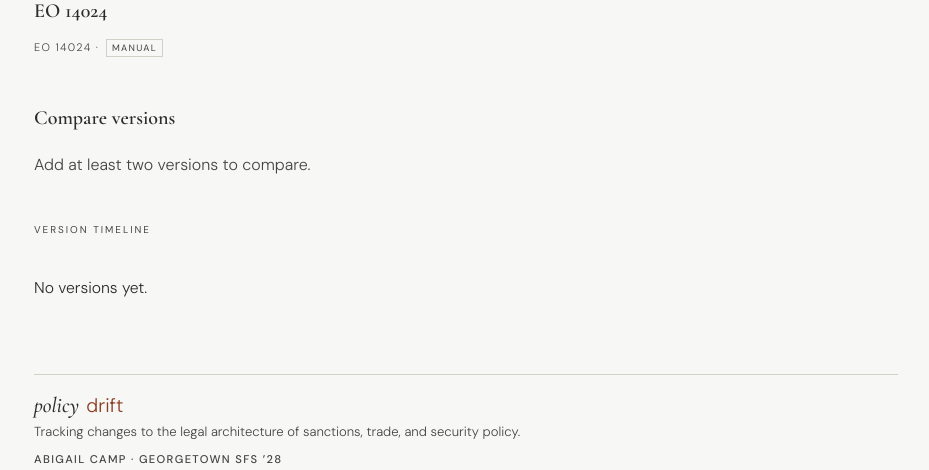
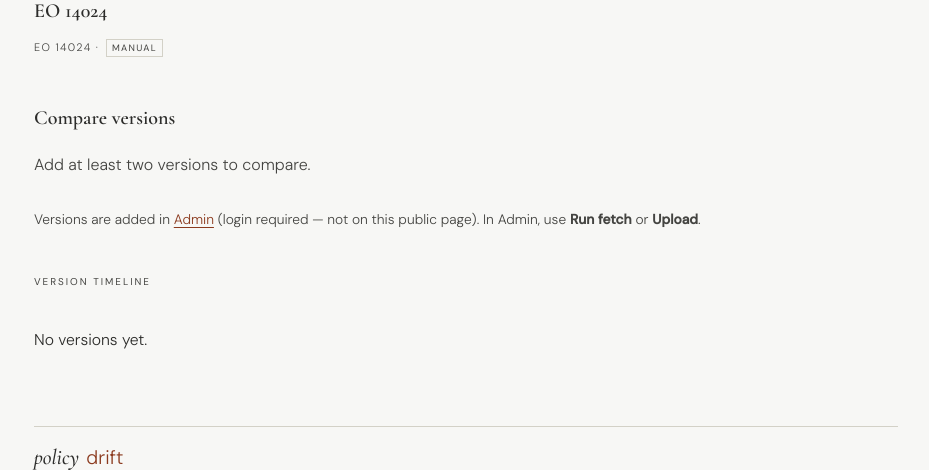
Before and after one commit to abigailcamp/policy-drift, a FastAPI app: page /instruments/eo-14024 in a window 1280 px wide. Shown: the part 268-738 px from the top of the page, without its empty margins (174-1103 px from the left). Run offline with FastAPI, Linux system fonts and the light colour scheme; data that the repository does not hold is empty; some libraries are stand-ins or nearby versions.

Commit message:
Fix OFAC archive seed and clarify admin-only version workflow

```diff
--- a/app/main.py
+++ b/app/main.py
@@ -859,8 +859,19 @@ def admin_fetch_fr_series(
 def admin_fetch_ofac_archive(
     request: Request, db: Session = Depends(get_db), _: bool = Depends(require_admin)
 ):
-    """Pull a prior full SDN.CSV from Internet Archive (OFAC SLS only serves the current file)."""
+    """Pull a prior full SDN.CSV from bundled seed (OFAC SLS only serves the current file)."""
     from urllib.parse import quote
 
     msg = fetch_ofac_sdn_archive(db)
-    return RedirectResponse(url=f"/admin?fetch_log={quote(f'ofac-sdn: {msg}')}", status_code=303)
+    return RedirectResponse(url=f"/admin?fetch_log={quote(f'ofac-sdn archive: {msg}')}", status_code=303)
+
+
+@app.post("/admin/fetch-ofac-current")
+def admin_fetch_ofac_current(
+    request: Request, db: Session = Depends(get_db), _: bool = Depends(require_admin)
+):
+    """Pull today's live SDN.CSV from OFAC only (no full instrument fetch)."""
+    from urllib.parse import quote
+
+    msg = fetch_ofac_sdn(db)
+    return RedirectResponse(url=f"/admin?fetch_log={quote(f'ofac-sdn live: {msg}')}", status_code=303)
--- a/app/templates/admin_home.html
+++ b/app/templates/admin_home.html
@@ -38,8 +38,11 @@
   </li>
 </ul>
 <p class="item-actions">
-  <form action="/admin/fetch-ofac-archive" method="post">
+  <form action="/admin/fetch-ofac-archive" method="post" style="display:inline">
     <button type="submit" class="nav-cap nav-cap--button">Backfill prior OFAC SDN snapshot (archive)</button>
+  </form>
+  <form action="/admin/fetch-ofac-current" method="post" style="display:inline;margin-left:0.5rem">
+    <button type="submit" class="nav-cap nav-cap--button">Fetch current OFAC SDN</button>
   </form>
 </p>
 {% endif %}
--- a/app/templates/instrument_detail.html
+++ b/app/templates/instrument_detail.html
@@ -47,6 +47,14 @@
   </form>
   {% else %}
   <p class="page-lead">Add at least two versions to compare.</p>
+  <p class="form-hint">
+    Versions are added in <a href="/admin">Admin</a> (login required — not on this public page).
+    {% if instrument.slug == 'ofac-sdn' %}
+    You have the archived snapshot; in Admin click <strong>Fetch current OFAC SDN</strong> to pull today’s live list, then return here to compare.
+    {% else %}
+    In Admin, use <strong>Run fetch</strong> or <strong>Upload</strong>.
+    {% endif %}
+  </p>
   {% endif %}
 </section>
 
@@ -58,7 +66,7 @@
       <strong>{{ v.version_label }}</strong>
       {% if v.effective_date %}<span style="color:var(--muted)"> — {{ v.effective_date }}</span>{% endif %}
       {% if v.sources %}
-      <br><small><a href="{{ v.sources[0].source_url }}" target="_blank" rel="noopener">{{ v.sources[0].source_type }}</a></small>
+      <br><small><a href="{{ v.sources[0].source_url }}" target="_blank" rel="noopener">{% if v.sources[0].source_type == 'ofac_sdn_archive' %}Archived snapshot{% elif v.sources[0].source_type == 'ofac_sdn' %}Live OFAC export{% else %}{{ v.sources[0].source_type }}{% endif %}</a></small>
       {% endif %}
     </li>
     {% else %}
```
